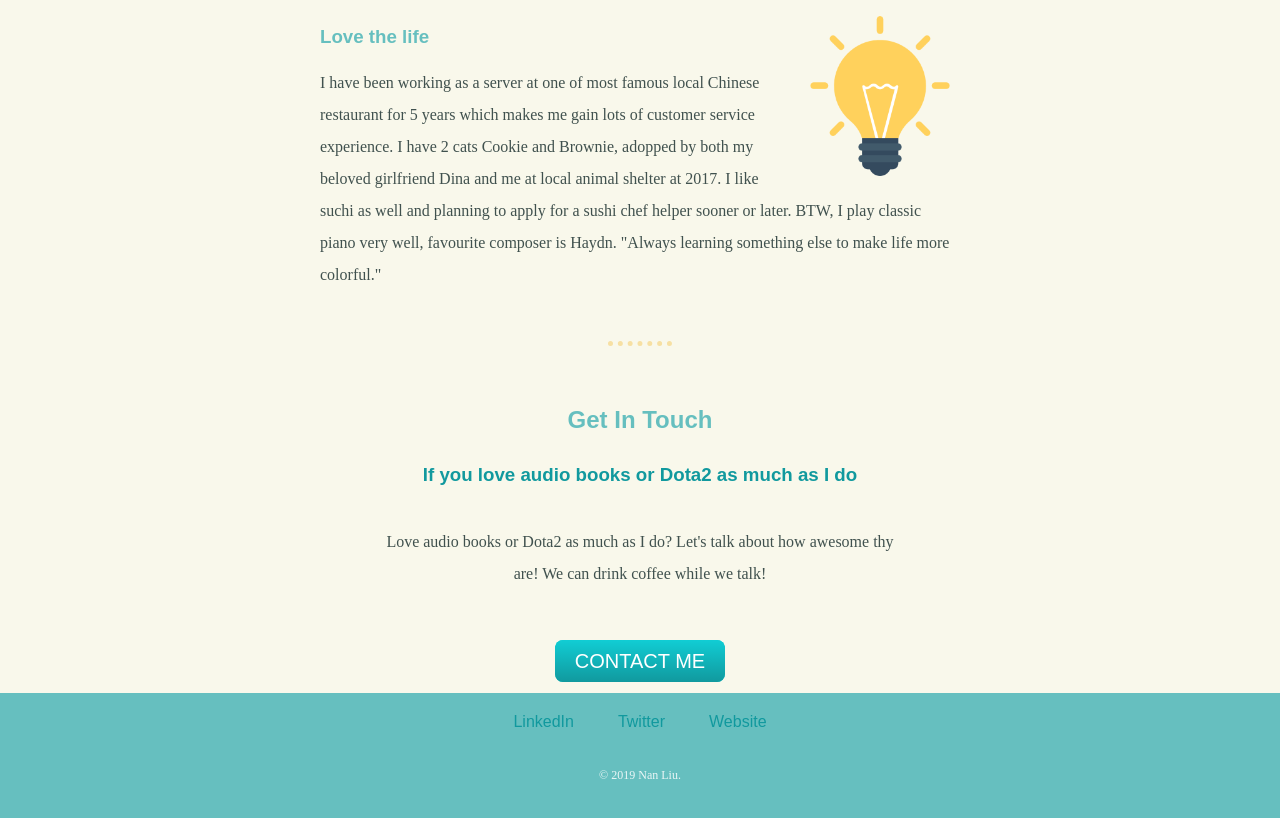
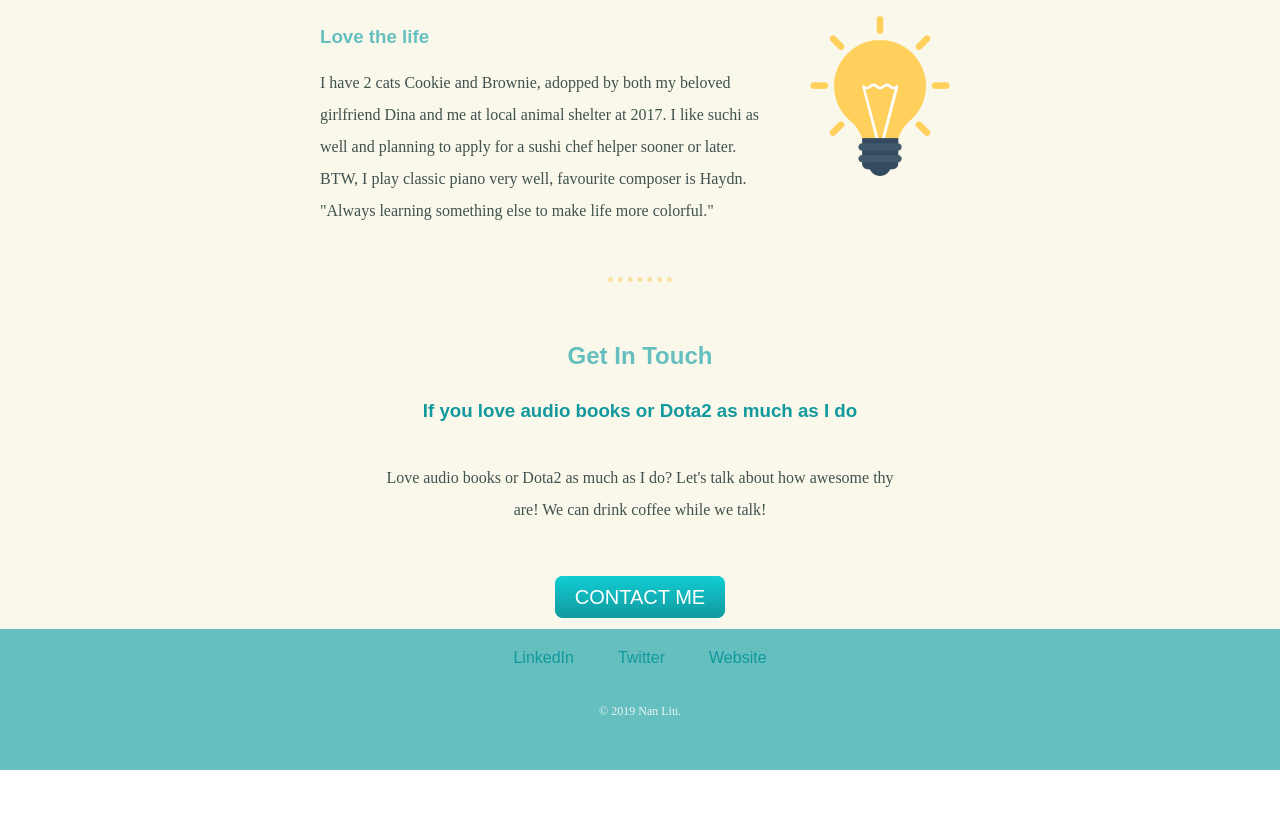
Before and after one commit to coldingcoding/cv, a plain HTML site: page index.html in a window 1280 px wide. Shown: the part 1641-2459 px from the top of the page. After the commit the page ends 2411 px from the top, so only its background shows below. Drawn offline with Linux system fonts and the light colour scheme.

Commit message:
Update index.html

```diff
--- a/index.html
+++ b/index.html
@@ -33,7 +33,7 @@
         <div class="skill-row">
           <img class="bulbImage" src="img/bulb.png" alt="skillsImage">
           <h3>Love the life</h3>
-          <p >I have been working as a server at one of most famous local Chinese restaurant for 5 years which makes me gain lots of customer service experience. I have 2 cats Cookie and Brownie, adopped by both my beloved girlfriend Dina and me at local animal shelter at 2017. I like suchi as well and planning to apply for a sushi chef helper sooner or later. BTW, I play classic piano very well, favourite composer is Haydn. "Always learning something else to make life more colorful."</p>
+          <p > I have 2 cats Cookie and Brownie, adopped by both my beloved girlfriend Dina and me at local animal shelter at 2017. I like suchi as well and planning to apply for a sushi chef helper sooner or later. BTW, I play classic piano very well, favourite composer is Haydn. "Always learning something else to make life more colorful."</p>
         </div>
       </div>
       <hr>
```
